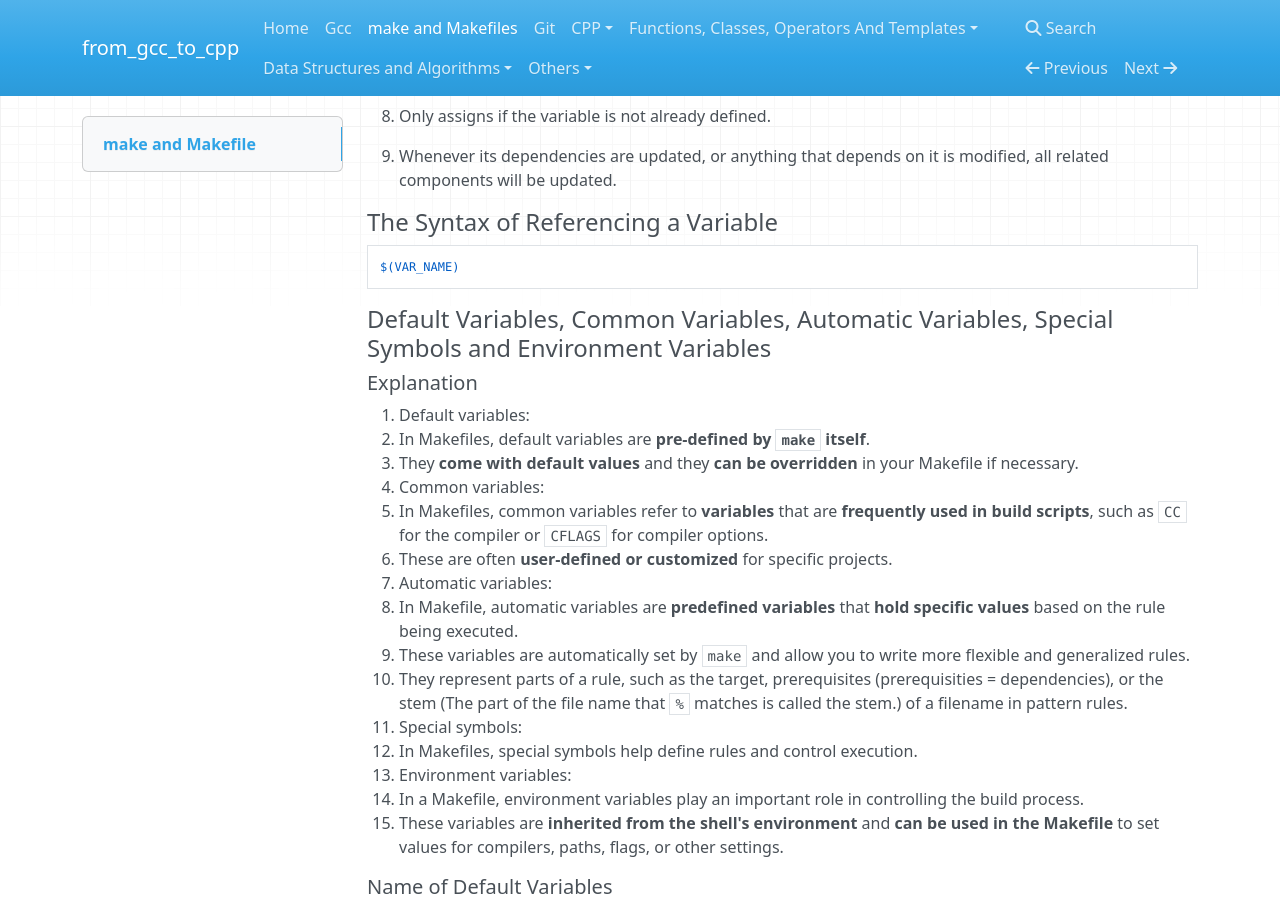
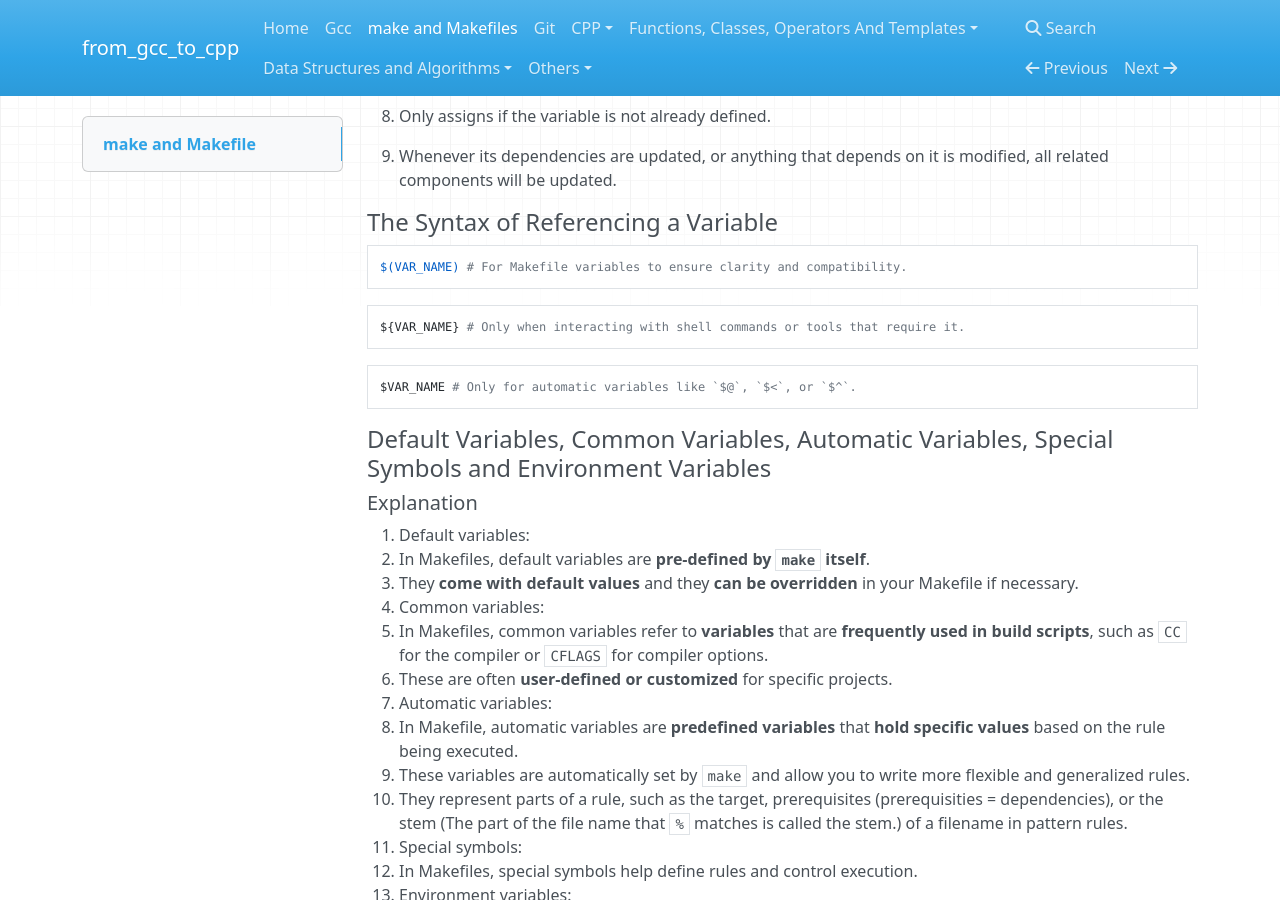
Before and after one commit to 0BananaBig0/from_gcc_to_cpp, an MkDocs documentation site: the page built from docs/makeAndMakefiles.md, in a window 1280 px wide and 900 px high, scrolled down 6280 px. Built offline with MkDocs 1.6.1, drawn with Linux system fonts in a browser that asks for light colours; nearby versions of some CDN libraries.

Commit message:
supplement and correction

````diff
--- a/docs/makeAndMakefiles.md
+++ b/docs/makeAndMakefiles.md
@@ -295,7 +295,15 @@ clean:
 #### The Syntax of Referencing a Variable
 
 ```Makefile
-$(VAR_NAME)
+$(VAR_NAME) # For Makefile variables to ensure clarity and compatibility.
+```
+
+```Makefile
+${VAR_NAME} # Only when interacting with shell commands or tools that require it.
+```
+
+```Makefile
+$VAR_NAME # Only for automatic variables like `$@`, `$<`, or `$^`.
 ```
 
 #### Default Variables, Common Variables, Automatic Variables, Special Symbols and Environment Variables
````
Also changed, not shown: docs/Git.md (+4 -0 lines).
